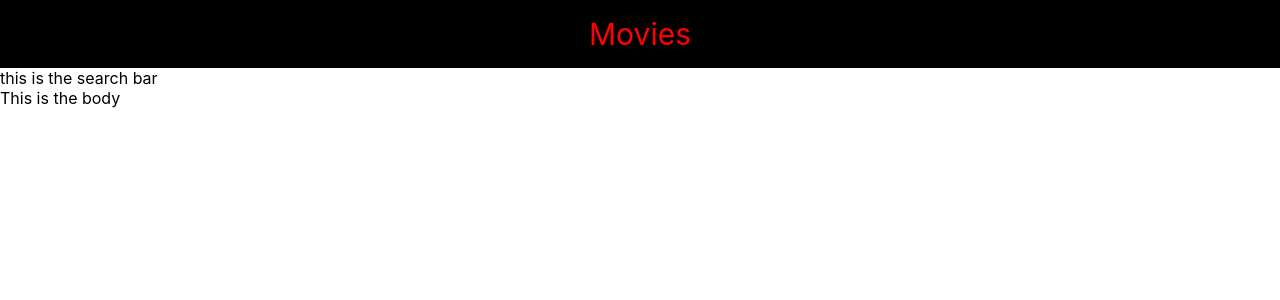
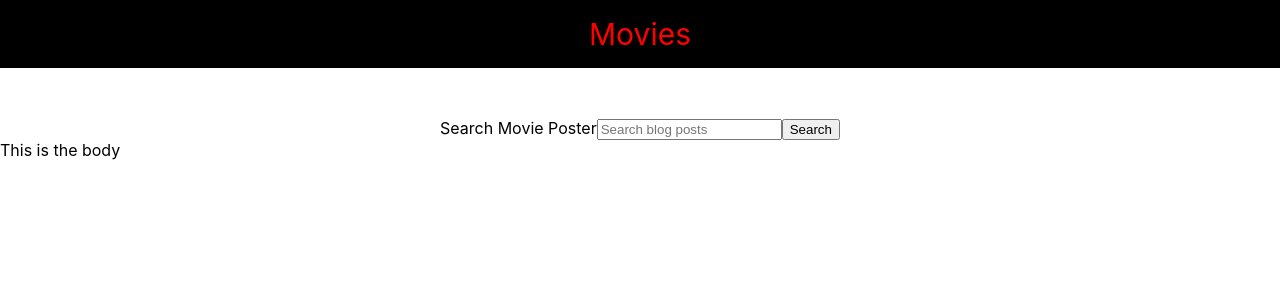
Before and after one commit to evelinm/Movies, a React (Create React App) app in the folder movies/: page / in a window 1280 px wide. Shown: the top 300 px of the page. Built offline with nearby package versions, Linux system fonts and the light colour scheme.

Commit message:
styled the search bar

```diff
--- a/movies/src/Components/SearchBar.js
+++ b/movies/src/Components/SearchBar.js
@@ -1,11 +1,38 @@
 import React from 'react'
+import styled from 'styled-components';
 
 
 function SearchBar () {
+    const BarStyling = {width:"20rem",background:"#F2F1F9", border:"none", padding:"0.5rem"};
 
     return (
-        <div>this is the search bar</div>
+    <SearchBarContainer>
+   <form action="/" method="get">
+        <label htmlFor="header-search">
+        <span className="visually-hidden">Search Movie Poster</span>
+        </label>
+        <input
+            type="text"
+            id="header-search"
+            placeholder="Search blog posts"
+            name="s"
+        />
+        <button type="submit">Search</button>
+    </form>
+        </SearchBarContainer>
 
     )
 }
 export default SearchBar;
+
+
+const SearchBarContainer = styled.div`
+  display:flex;
+  align-items: center;
+  justify-content: center;
+
+  padding-top: 50px;
+
+
+
+`
```
